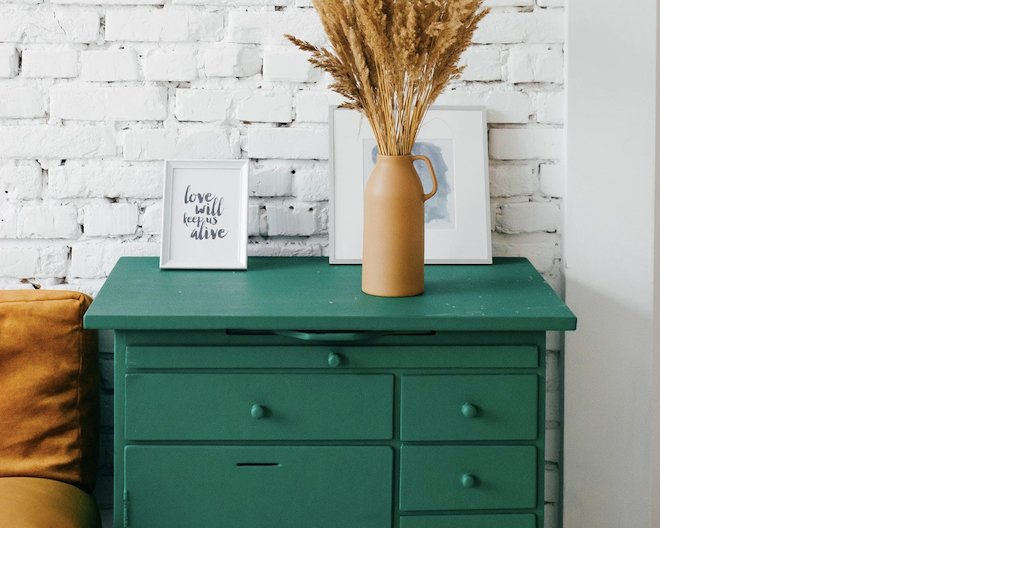
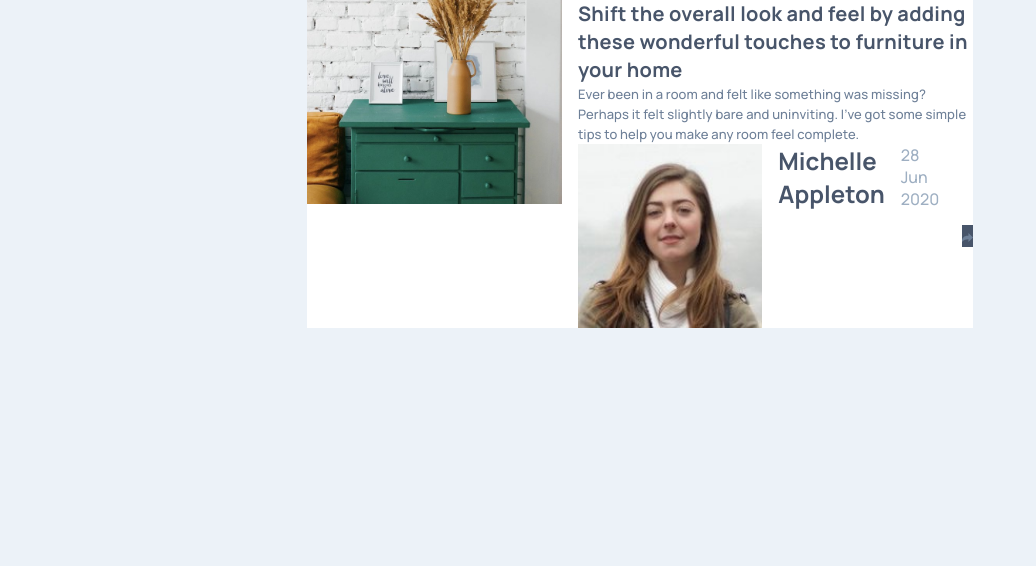
Before and after one commit to RyanCahela/11_03_21_Article_Preview_Component_Challenge, a plain HTML site: page src/index.html in a window 1280 px wide. Shown: the whole page, without its empty margins (0-1036 px from the left). Drawn offline with Linux system fonts and the light colour scheme.

Commit message:
created and applied most font formatting utility classes

```diff
--- a/src/components.css
+++ b/src/components.css
@@ -0,0 +1,3 @@
+.article-details {
+  align-items: center;
+}
--- a/src/custom-properties.css
+++ b/src/custom-properties.css
@@ -1,3 +1,7 @@
+/**************************\
+  Custom Properties
+\**************************/
+
 :root {
   /**************************\
   Colors
@@ -6,7 +10,8 @@
   --color-medium: 214 17% 51%;
   --color-light: 212 23% 69%;
   --color-very-light: 210 46% 95%;
-  --color-white: 0 0 100%;
+  --color-white: 0 0% 100%;
+
   /**************************\
   Typography
   \**************************/
@@ -14,6 +19,8 @@
   --fs-400: 1rem;
   --fs-500: 1.25rem;
 
+  --ff-sans-serif: "Manrope", sans-serif;
+
   --fw-regular: 500;
   --fw-bold: 700;
 }
--- a/src/index.html
+++ b/src/index.html
@@ -16,9 +16,34 @@
     <link rel="stylesheet" href="components.css" />
     <title>11_03_21_Article_Preview_Component_Challenge</title>
   </head>
-  <body>
-    <div class="article-preview">
-      <img src="./images/drawers.jpg" src="cabinet with green drawers" />
+  <body class="bg-very-light ff-sans-serif">
+    <div class="container">
+      <div class="flex bg-white">
+        <div class="preview-image">
+          <img src="./images/drawers.jpg" src="cabinet with green drawers" />
+        </div>
+        <div class="">
+          <h1 class="fc-dark fs-500 line-height-md letter-spacing-md fw-bold">
+            Shift the overall look and feel by adding these wonderful touches to
+            furniture in your home
+          </h1>
+          <p class="fc-medium fs-300 line-height-sm letter-spacing-sm">
+            Ever been in a room and felt like something was missing? Perhaps it
+            felt slightly bare and uninviting. I’ve got some simple tips to help
+            you make any room feel complete.
+          </p>
+          <div class="article-details flex">
+            <div class="flex">
+              <img src="images/avatar-michelle.jpg" alt="picture of michelle" />
+              <h2 class="fc-dark">Michelle Appleton</h2>
+              <p class="fc-light">28 Jun 2020</p>
+            </div>
+            <div class="ml-auto bg-dark">
+              <img src="images/icon-share.svg" alt="share icon" />
+            </div>
+          </div>
+        </div>
+      </div>
     </div>
   </body>
 </html>
--- a/src/reset.css
+++ b/src/reset.css
@@ -7,3 +7,17 @@
 body {
   margin: 0;
 }
+
+img {
+  width: 100%;
+}
+
+h1,
+h2,
+h3,
+h4,
+h5,
+h6,
+p {
+  margin: 0;
+}
--- a/src/utilites.css
+++ b/src/utilites.css
@@ -0,0 +1,109 @@
+/**************************\
+  Utilites
+\**************************/
+
+/**************************\
+  Layout
+\**************************/
+.container {
+  max-width: 45.625rem;
+  padding-left: 2rem;
+  padding-right: 2rem;
+  margin-left: auto;
+  margin-right: auto;
+}
+
+.flex {
+  display: flex;
+  gap: var(--gap, 1rem);
+}
+
+.ml-auto {
+  margin-left: auto;
+}
+
+/**************************\
+  Typography
+\**************************/
+.fc-dark {
+  color: hsl(var(--color-dark));
+}
+
+.fc-medium {
+  color: hsl(var(--color-medium));
+}
+
+.fc-light {
+  color: hsl(var(--color-light));
+}
+
+.fc-very-light {
+  color: hsl(var(--color-very-light));
+}
+
+.fc-white {
+  color: hsl(var(--color-white));
+}
+
+.fs-300 {
+  font-size: var(--fs-300);
+}
+
+.fs-400 {
+  font-size: var(--fs-400);
+}
+
+.fs-500 {
+  font-size: var(--fs-500);
+}
+
+.fw-bold {
+  font-weight: var(--fw-bold);
+}
+
+.fw-regular {
+  font-weight: var(--fw-regular);
+}
+
+.ff-sans-serif {
+  font-family: var(--ff-sans-serif);
+}
+
+.letter-spacing-sm {
+  letter-spacing: 0.12px;
+}
+
+.letter-spacing-md {
+  letter-spacing: 0.25px;
+}
+
+.line-height-sm {
+  line-height: 20px;
+}
+
+.line-height-md {
+  line-height: 28px;
+}
+
+/**************************\
+  Backgrounds
+\**************************/
+.bg-dark {
+  background-color: hsl(var(--color-dark));
+}
+
+.bg-medium {
+  background-color: hsl(var(--color-medium));
+}
+
+.bg-light {
+  background-color: hsl(var(--color-light));
+}
+
+.bg-very-light {
+  background-color: hsl(var(--color-very-light));
+}
+
+.bg-white {
+  background-color: hsl(var(--color-white));
+}
```
